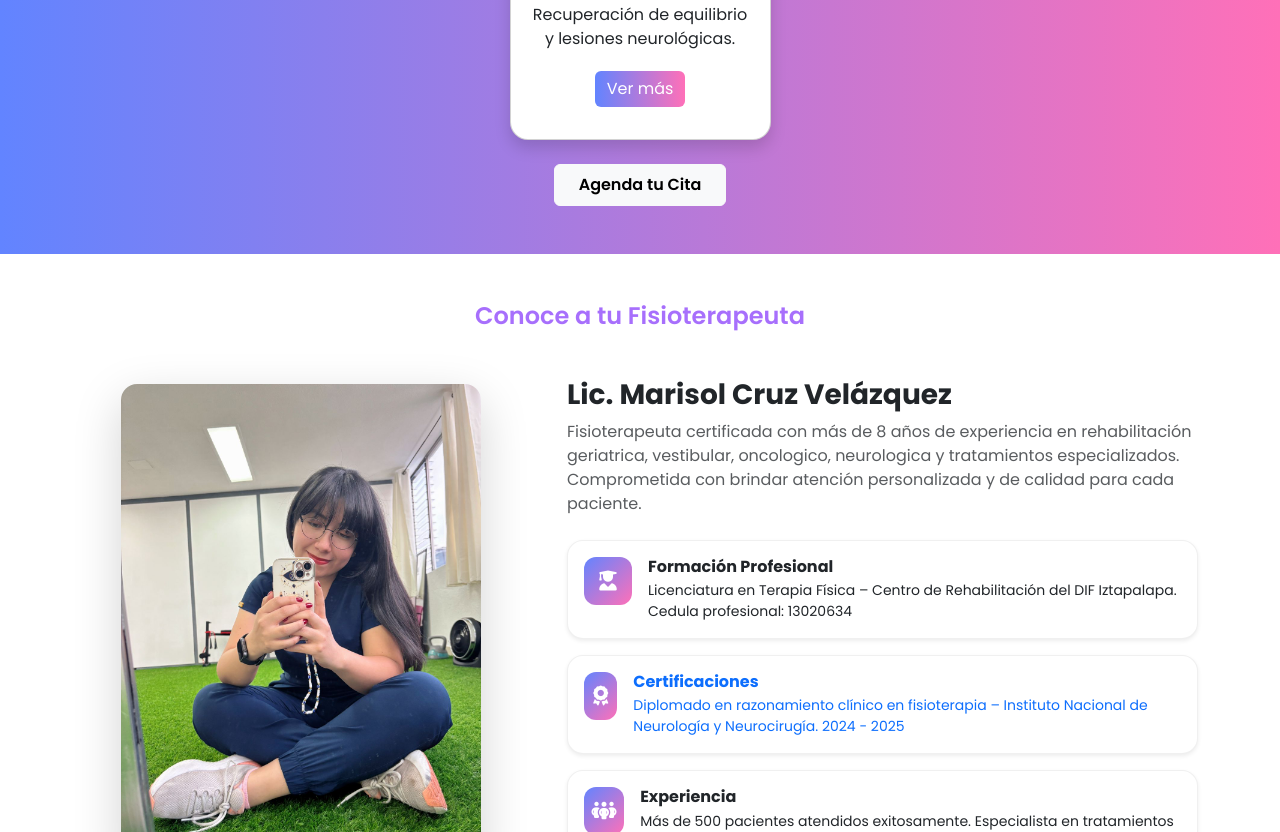
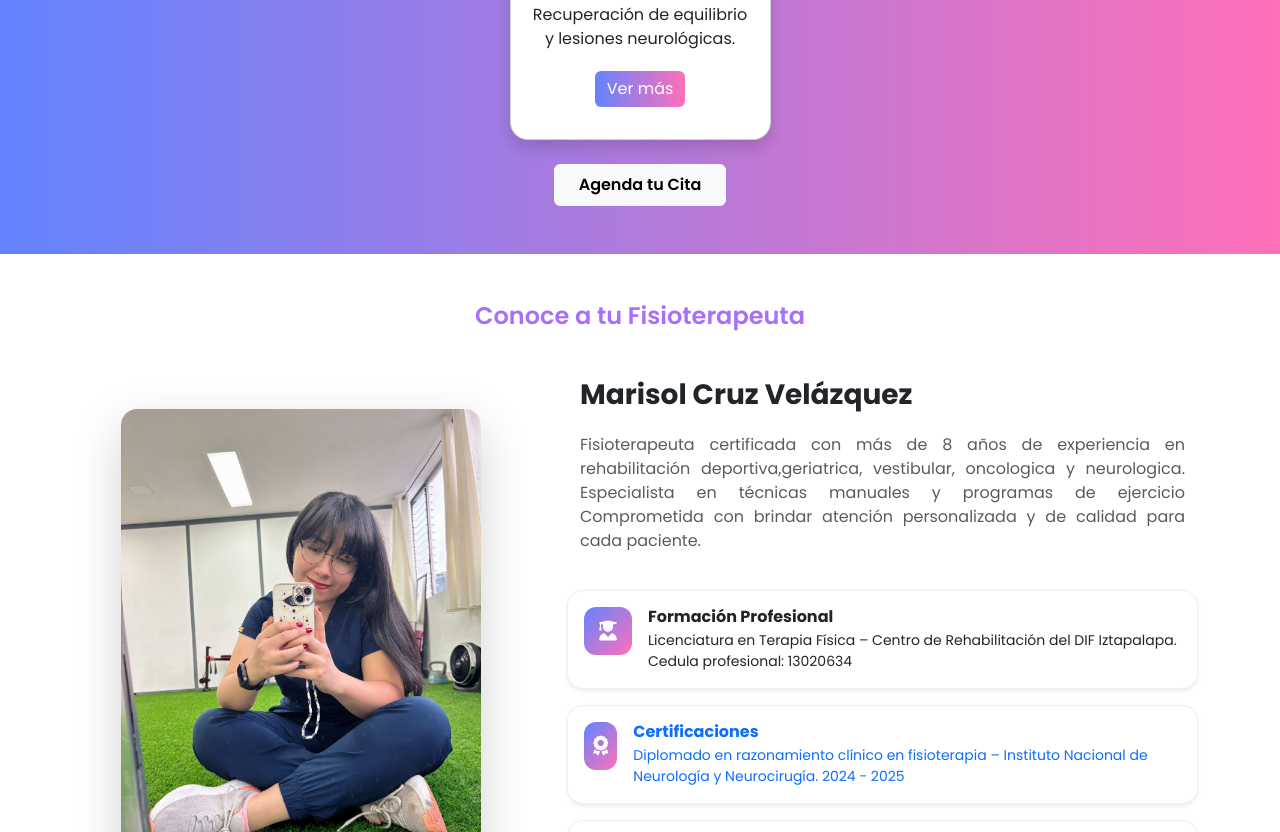
Before and after one commit to DanteZMedina/Zarvela, a website: page index.html in a window 1280 px wide. Shown: the part 1000-1832 px from the top of the page. Drawn offline with nearby package versions, Linux system fonts and the light colour scheme.

Commit message:
fix: cambiando número personal al del consultorio y arreglando temas de justificación en el bio de fisio

```diff
--- a/css/styles.css
+++ b/css/styles.css
@@ -111,6 +111,15 @@ a.card_btn {
   transition: all .3s ease;
 }
 
+#fisioName {
+  margin-left: 13px;
+}
+
+#fisioBio {
+  padding: 13px;
+  text-align: justify;
+}
+
 .therapist-card:hover{
   transform: translateY(-3px);
   box-shadow: 0 8px 22px rgba(0,0,0,.12);
--- a/index.html
+++ b/index.html
@@ -59,7 +59,7 @@
   <header class="hero d-flex flex-column justify-content-center text-center" id="main-content">
     <div class="container py-5">
       <h1 class="fw-bold display-5 text-white mb-2">Fisioterapia Presencial, Online y a Domicilio</h1>
-      <p class="text-white fs-5 mb-5">Atención especializada y cercana para tu recuperación y bienestar.</p>
+      <p class="text-white fs-5 mb-5">En qué podemos ayudarte? </p>
 
       <!-- Grid de servicios -->
       <div class="row g-4 justify-content-center">
@@ -131,11 +131,11 @@
           <img src="./img/fisio-sol.jpg" class="img-fluid rounded-4 shadow-lg therapist-photo" alt="Fisioterapeuta">
         </div>
         <div class="col-md-7">
-          <h3 class="fw-bold mb-2">Lic. Marisol Cruz Velázquez</h3>
-          <p class="text-muted mb-4">
-            Fisioterapeuta certificada con más de 8 años de experiencia en rehabilitación geriatrica, vestibular,
-            oncologico, neurologica y tratamientos
-            especializados.
+          <h3 class="fw-bold mb-2" id="fisioName">Marisol Cruz Velázquez</h3>
+          <p class="text-muted mb-4" id="fisioBio">
+            Fisioterapeuta certificada con más de 8 años de experiencia en rehabilitación deportiva,geriatrica, vestibular,
+            oncologica y neurologica. Especialista en técnicas manuales y programas de ejercicio
+
             Comprometida con brindar atención personalizada y de calidad para cada paciente.
           </p>
           <div class="d-flex flex-column gap-3">
--- a/js/main.js
+++ b/js/main.js
@@ -18,8 +18,8 @@ if (btnAgendar){
     const isMobile = /iPhone|iPad|iPod|Android/i.test(navigator.userAgent);
 
     if (isMobile) {
-      const whatsappNumber = "525524049904"; // <-- tu número
-      const defaultMessage = encodeURIComponent("Hola, quiero agendar una cita 👋");
+      const whatsappNumber = "525538799478";
+      const defaultMessage = encodeURIComponent("Hola, quiero agendar una cita ");
       window.open(`https://wa.me/${whatsappNumber}?text=${defaultMessage}`, "_blank");
       return;
     }
```
